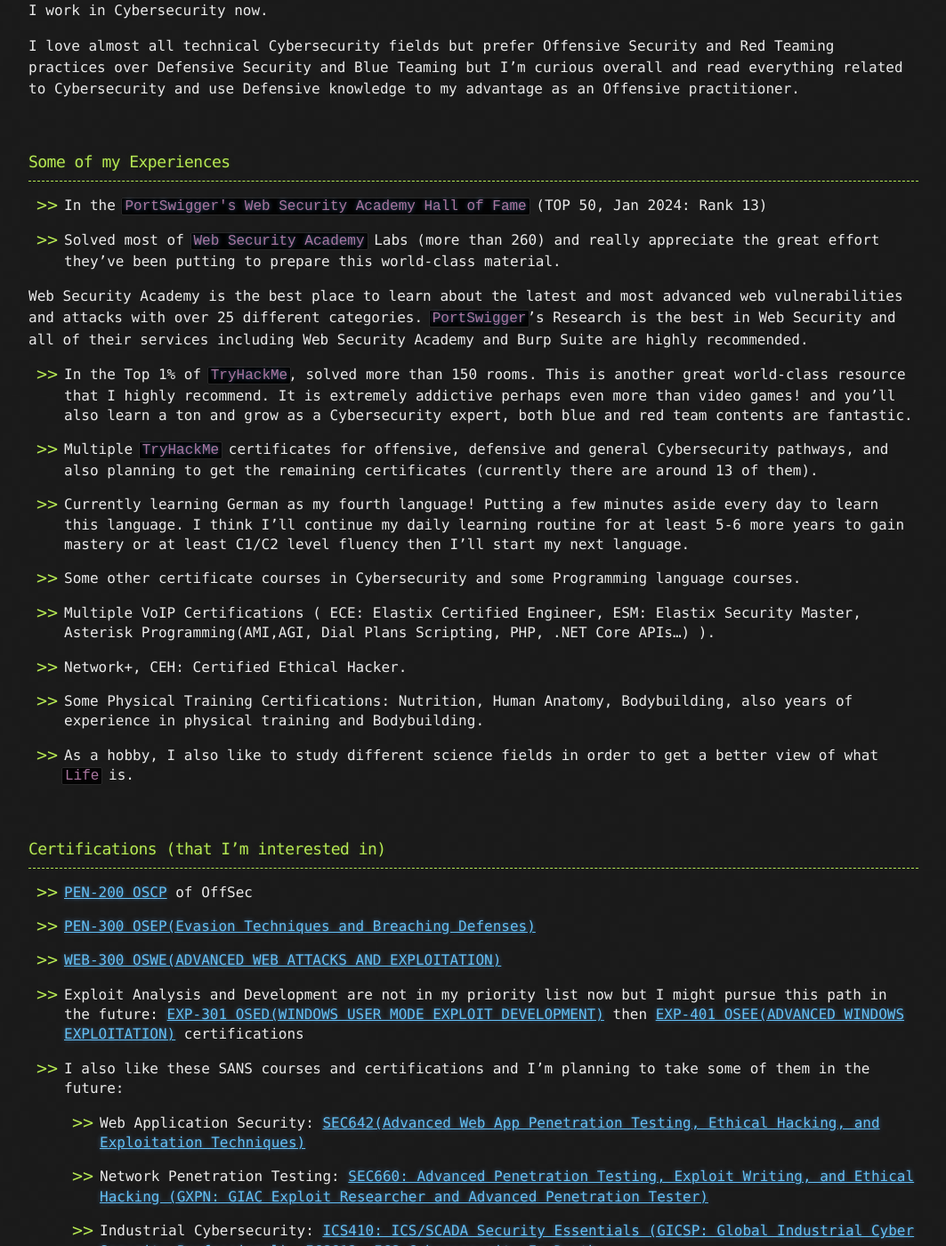
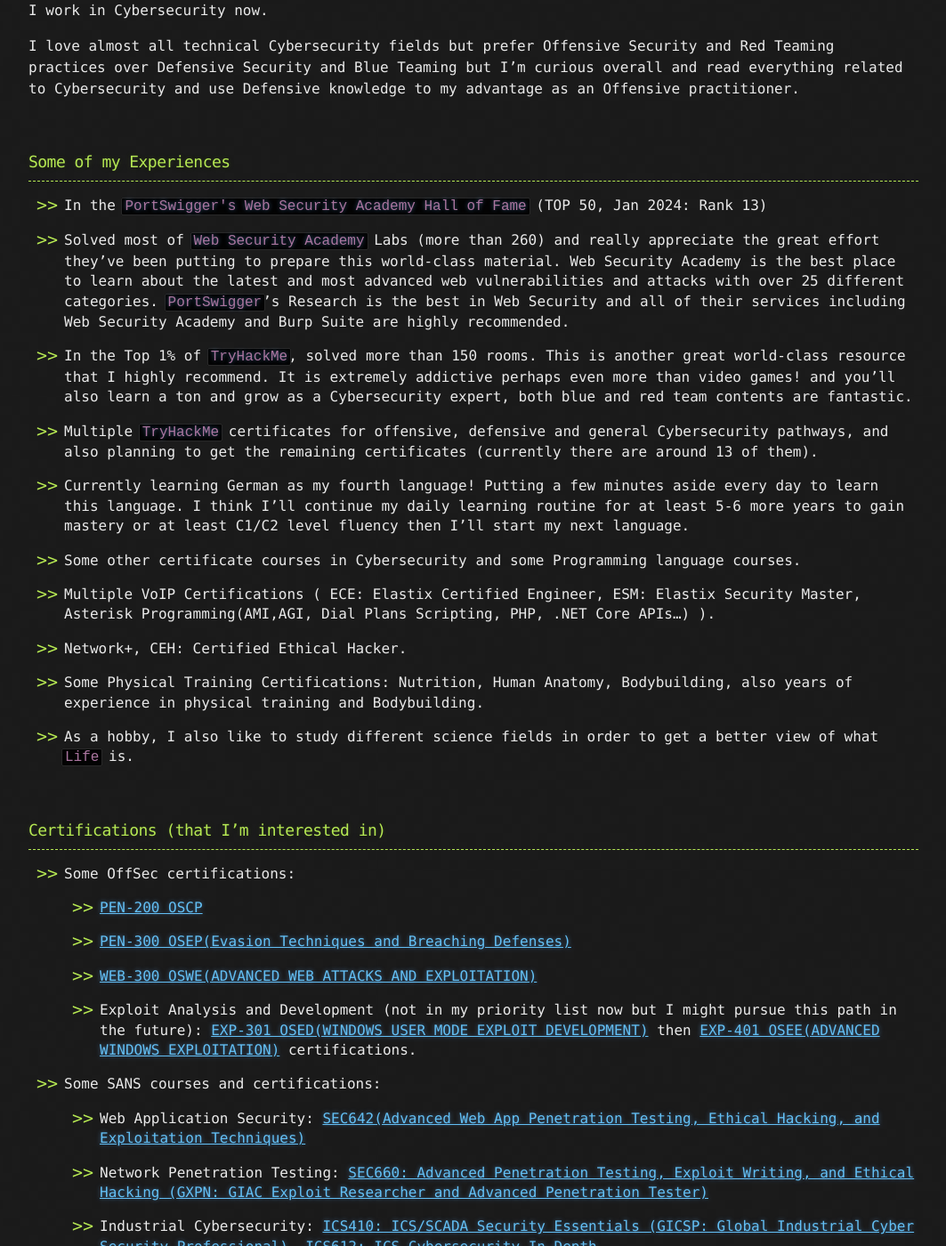
Before and after one commit to CamoCatX/camocatx.github.io, a Jekyll site: the page built from about.md, in a window 1280 px wide and 1400 px high, scrolled down 1151 px. Shown: the whole window at 89% size, without its empty margins (108-1171 px from the left). Built offline with Jekyll 4.4.1, drawn with Linux system fonts in a browser that asks for light colours; some of the changed text lies outside the part shown.

Commit message:
Update about.md

```diff
--- a/about.md
+++ b/about.md
@@ -47,9 +47,7 @@ I love almost all technical Cybersecurity fields but prefer Offensive Security a
 
 * In the <a href="https://portswigger.net/web-security/hall-of-fame" class="no-decoration"><code class="language-plaintext highlighter-rouge">PortSwigger's Web Security Academy Hall of Fame</code></a> (TOP 50, Jan 2024: Rank 13)
 
-* Solved most of <a href="https://portswigger.net/web-security/learning-path" class="no-decoration"><code class="language-plaintext highlighter-rouge">Web Security Academy</code></a> Labs (more than 260) and really appreciate the great effort they've been putting to prepare this world-class material.
-
-Web Security Academy is the best place to learn about the latest and most advanced web vulnerabilities and attacks with over 25 different categories. <a href="https://portswigger.net" class="no-decoration"><code class="language-plaintext highlighter-rouge">PortSwigger</code></a>'s Research is the best in Web Security and all of their services including Web Security Academy and Burp Suite are highly recommended.
+* Solved most of <a href="https://portswigger.net/web-security/learning-path" class="no-decoration"><code class="language-plaintext highlighter-rouge">Web Security Academy</code></a> Labs (more than 260) and really appreciate the great effort they've been putting to prepare this world-class material. Web Security Academy is the best place to learn about the latest and most advanced web vulnerabilities and attacks with over 25 different categories. <a href="https://portswigger.net" class="no-decoration"><code class="language-plaintext highlighter-rouge">PortSwigger</code></a>'s Research is the best in Web Security and all of their services including Web Security Academy and Burp Suite are highly recommended.
 
 * In the Top 1% of <a href="https://tryhackme.com" class="no-decoration"><code class="language-plaintext highlighter-rouge">TryHackMe</code></a>, solved more than 150 rooms. This is another great world-class resource that I highly recommend. It is extremely addictive perhaps even more than video games! and you'll also learn a ton and grow as a Cybersecurity expert, both blue and red team contents are fantastic.
 
@@ -71,15 +69,16 @@ Web Security Academy is the best place to learn about the latest and most advanc
 ### Certifications (that I'm interested in)
 * * *
 
-- [PEN-200 OSCP](https://www.offsec.com/courses/pen-200/) of OffSec
+- Some OffSec certifications:
+  - [PEN-200 OSCP](https://www.offsec.com/courses/pen-200/)
 
-- [PEN-300 OSEP(Evasion Techniques and Breaching Defenses)](https://www.offsec.com/courses/pen-300/)
+  - [PEN-300 OSEP(Evasion Techniques and Breaching Defenses)](https://www.offsec.com/courses/pen-300/)
 
-- [WEB-300 OSWE(ADVANCED WEB ATTACKS AND EXPLOITATION)](https://www.offsec.com/courses/web-300/)
+  - [WEB-300 OSWE(ADVANCED WEB ATTACKS AND EXPLOITATION)](https://www.offsec.com/courses/web-300/)
 
-- Exploit Analysis and Development are not in my priority list now but I might pursue this path in the future: [EXP-301 OSED(WINDOWS USER MODE EXPLOIT DEVELOPMENT)](https://www.offsec.com/courses/exp-301/) then [EXP-401 OSEE(ADVANCED WINDOWS EXPLOITATION)](https://www.offsec.com/courses/exp-401/) certifications
+  - Exploit Analysis and Development (not in my priority list now but I might pursue this path in the future): [EXP-301 OSED(WINDOWS USER MODE EXPLOIT DEVELOPMENT)](https://www.offsec.com/courses/exp-301/) then [EXP-401 OSEE(ADVANCED WINDOWS EXPLOITATION)](https://www.offsec.com/courses/exp-401/) certifications.
 
-- I also like these SANS courses and certifications and I'm planning to take some of them in the future:
+- Some SANS courses and certifications:
 
   - Web Application Security: [SEC642(Advanced Web App Penetration Testing, Ethical Hacking, and Exploitation Techniques)](https://www.sans.org/cyber-security-courses/advanced-web-app-penetration-testing-ethical-hacking/)
 
@@ -91,7 +90,7 @@ Web Security Academy is the best place to learn about the latest and most advanc
 
   - Misc.: [SEC587: Advanced Open-Source Intelligence (OSINT) Gathering and Analysis](https://www.sans.org/cyber-security-courses/advanced-open-source-intelligence-gathering-analysis/)
 
-  - I also like to further my academic education in Cybersecurity field in the future if the knowledge gained there is not just theoretical but also up to date and practical in the industry.
+  - Further academic education in Cybersecurity if it is not just theoretical but also practical and up-to-date experience which is applicable to the industry.
 
 <br>
 ### Other Areas of Interest
```
